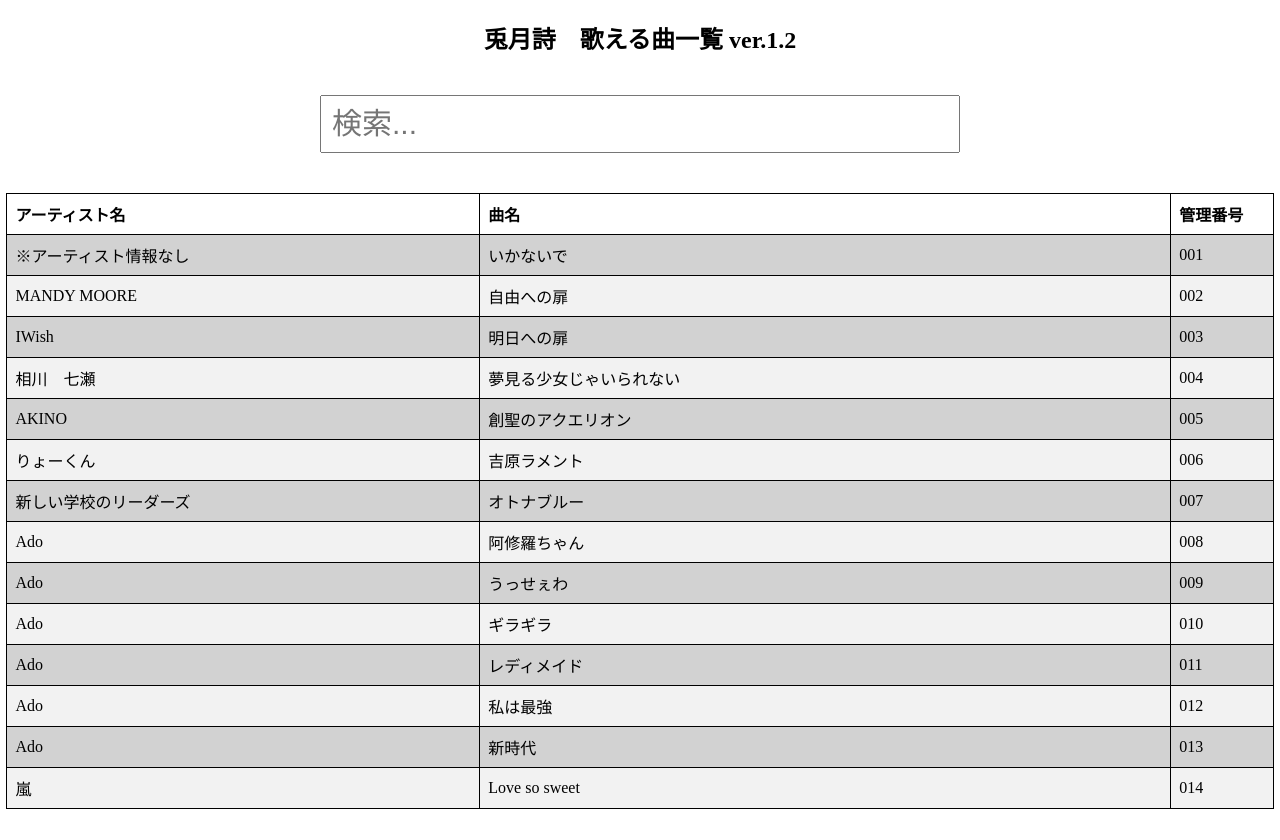
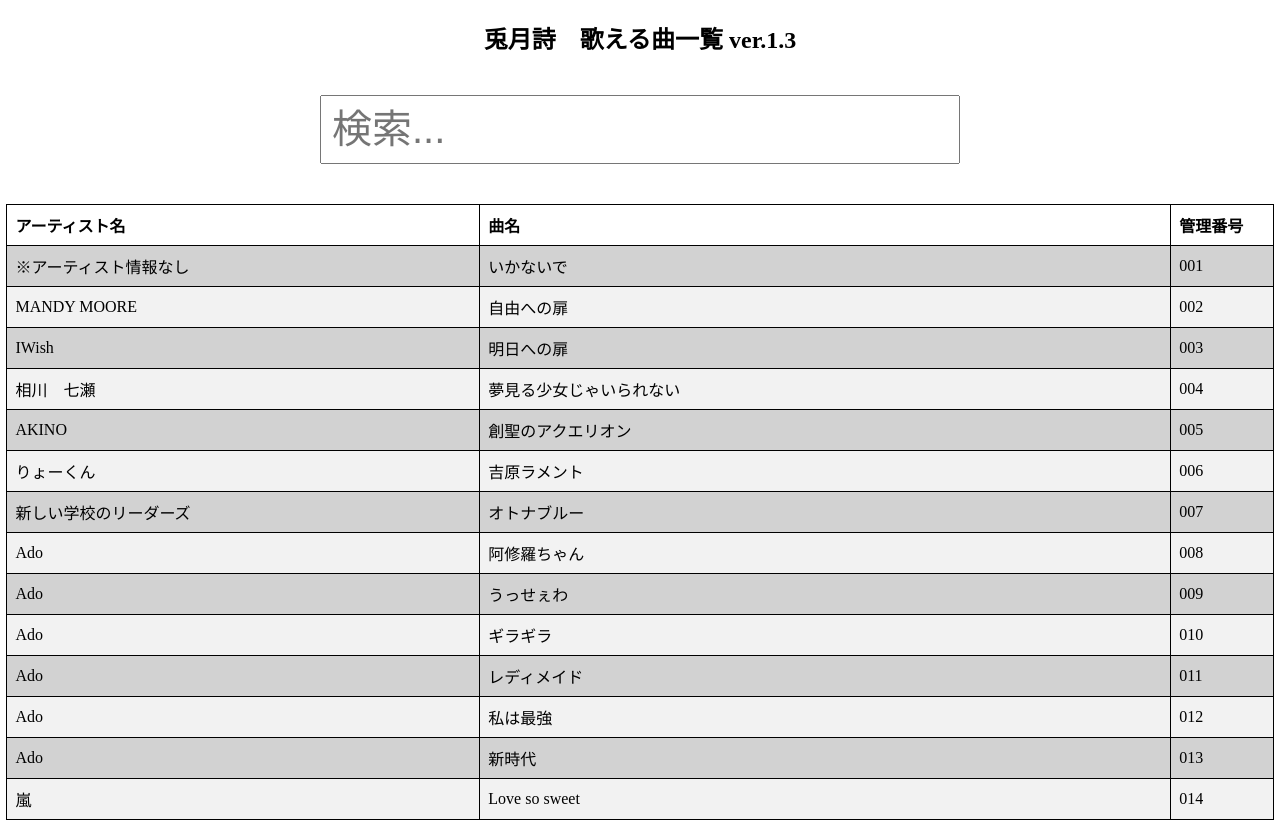
Before and after one commit to ryu0501/uzuki-song-list, a plain HTML site: page index.html in a window 1280 px wide. Drawn offline with Linux system fonts and the light colour scheme.

Commit message:
Add files via upload

```diff
--- a/index.html
+++ b/index.html
@@ -36,7 +36,7 @@
     margin: 20px 0; /* 上下にマージンを設定 */
     padding: 10px; /* 内側にパディングを設定 */
     width: 50%; /* 幅を50%に設定 */
-    font-size: 30px;
+    font-size: 40px;
     box-sizing: border-box; /* パディングとボーダーを含めた幅を設定 */
   }
   tbody tr:nth-child(odd) {
@@ -101,7 +101,7 @@
 </head>
 <body>
 
-<h2>兎月詩　歌える曲一覧 ver.1.2</h2>
+<h2>兎月詩　歌える曲一覧 ver.1.3</h2>
 <input type="text" id="searchInput" placeholder="検索...">
 
 <table id="songsTable">
```
